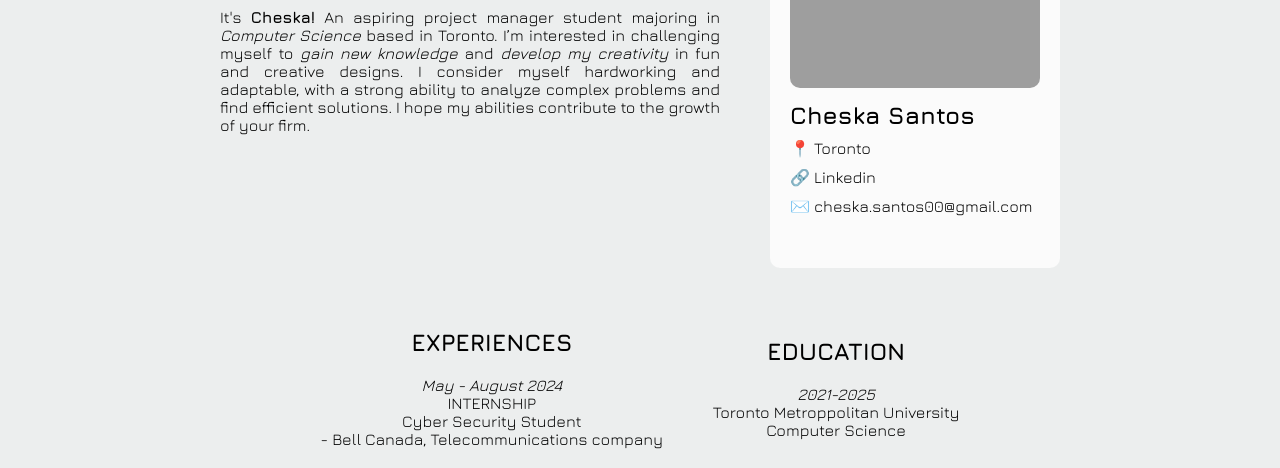
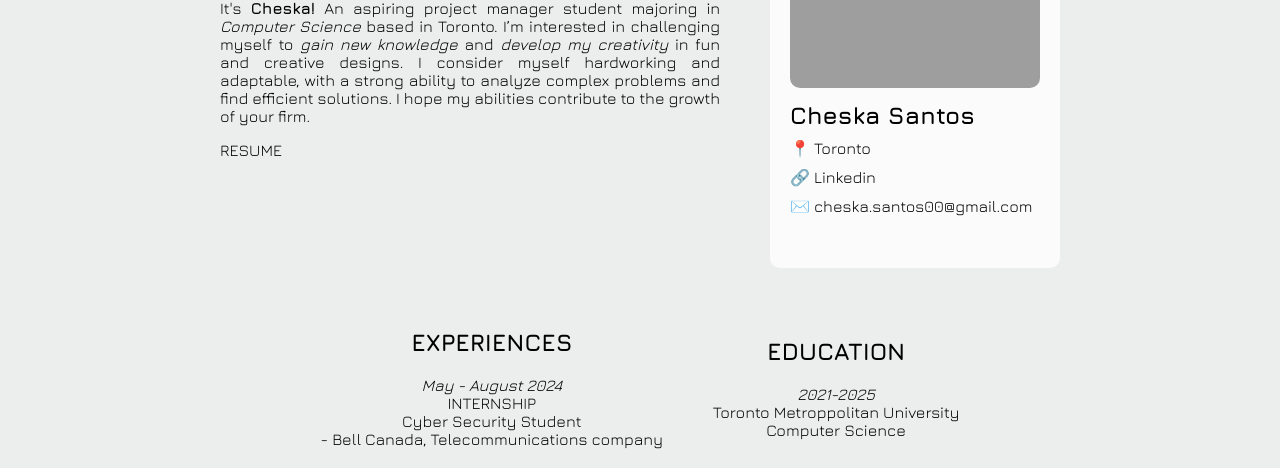
Before and after one commit to chaa-san/cs.design, a plain HTML site: page about.html in a window 1280 px wide. Shown: the part 332-800 px from the top of the page. Drawn offline with nearby package versions, Linux system fonts and the light colour scheme; grey boxes are pictures that could not be loaded.

Commit message:
added resume in about page

```diff
--- a/about.html
+++ b/about.html
@@ -26,6 +26,8 @@
             <p>It's <strong>Cheska!</strong> An aspiring project manager student majoring in <em>Computer Science</em> based in Toronto.
                 I’m interested in challenging myself to <em>gain new knowledge</em> and <em>develop my creativity</em> in fun and creative designs.
                 I consider myself hardworking and adaptable, with a strong ability to analyze complex problems and find efficient solutions. I hope my abilities contribute to the growth of your firm.
+            </p>
+            <a id="resume" href="assets/Cheska-Santos-Resume-2025.pdf">RESUME</a>
         </div>
 
         <div class="profile-card">
```
Also changed, not shown: 1 other file.
